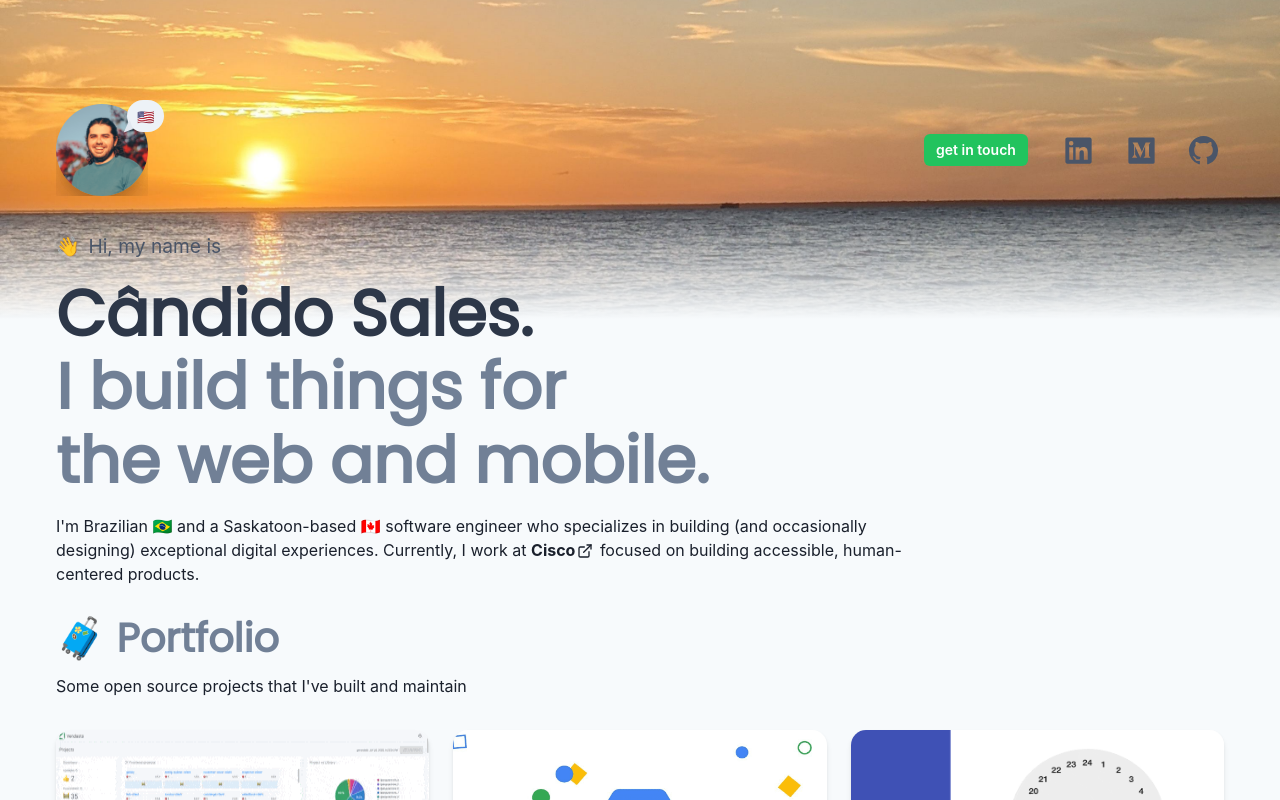
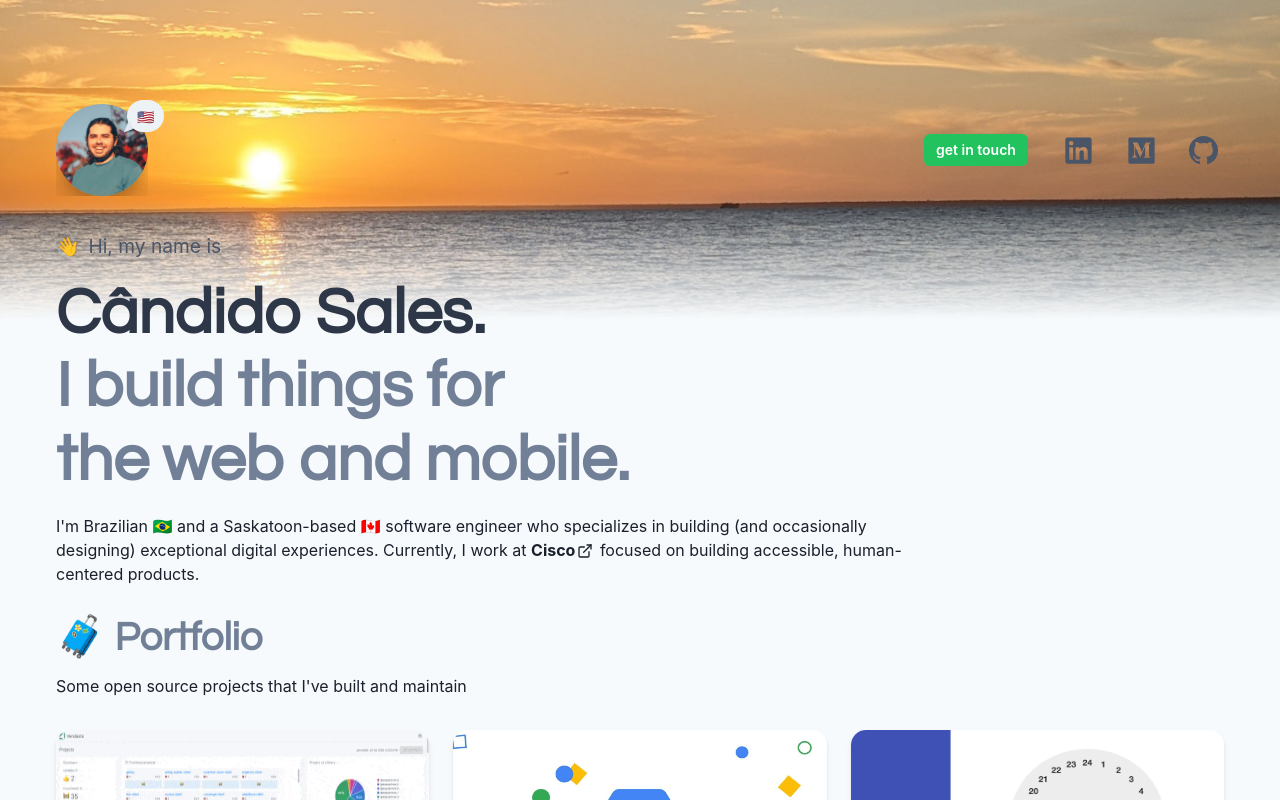
Before and after one commit to candidosales/personal-blog, a Next.js app: page / in a window 1280 px wide. Shown: the top 800 px of the page. Built offline with nearby package versions, Linux system fonts and the light colour scheme.

Commit message:
change font family

```diff
--- a/pages/_document.tsx
+++ b/pages/_document.tsx
@@ -64,8 +64,12 @@ class MyDocument extends Document {
             href="https://fonts.gstatic.com"
             crossorigin
           ></link>
+          {/* <link
+            href="https://fonts.googleapis.com/css2?family=Poppins&display=swap"
+            rel="stylesheet"
+          ></link> */}
           <link
-            href="https://fonts.googleapis.com/css2?family=Poppins&display=swap"
+            href="https://fonts.googleapis.com/css2?family=Questrial&display=swap"
             rel="stylesheet"
           ></link>
           {/* Global Site Tag (gtag.js) - Google Analytics */}
--- a/styles/global.scss
+++ b/styles/global.scss
@@ -10,7 +10,7 @@ h1,
 h2,
 h3,
 h4 {
-  font-family: 'Poppins', -apple-system, BlinkMacSystemFont, Segoe UI, Roboto, Oxygen,
+  font-family: 'Questrial', -apple-system, BlinkMacSystemFont, Segoe UI, Roboto, Oxygen,
     Ubuntu, Cantarell, Fira Sans, Droid Sans, Helvetica Neue, sans-serif;
 }
 
```
